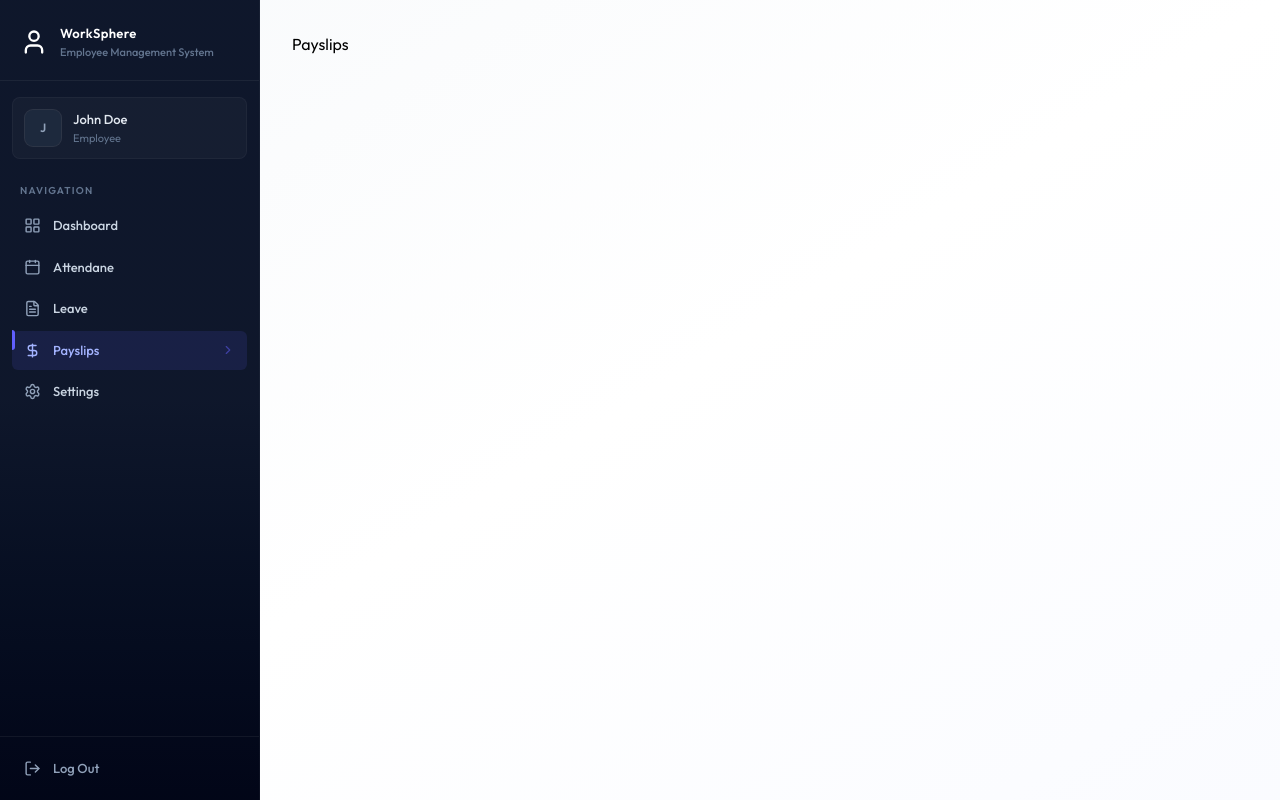
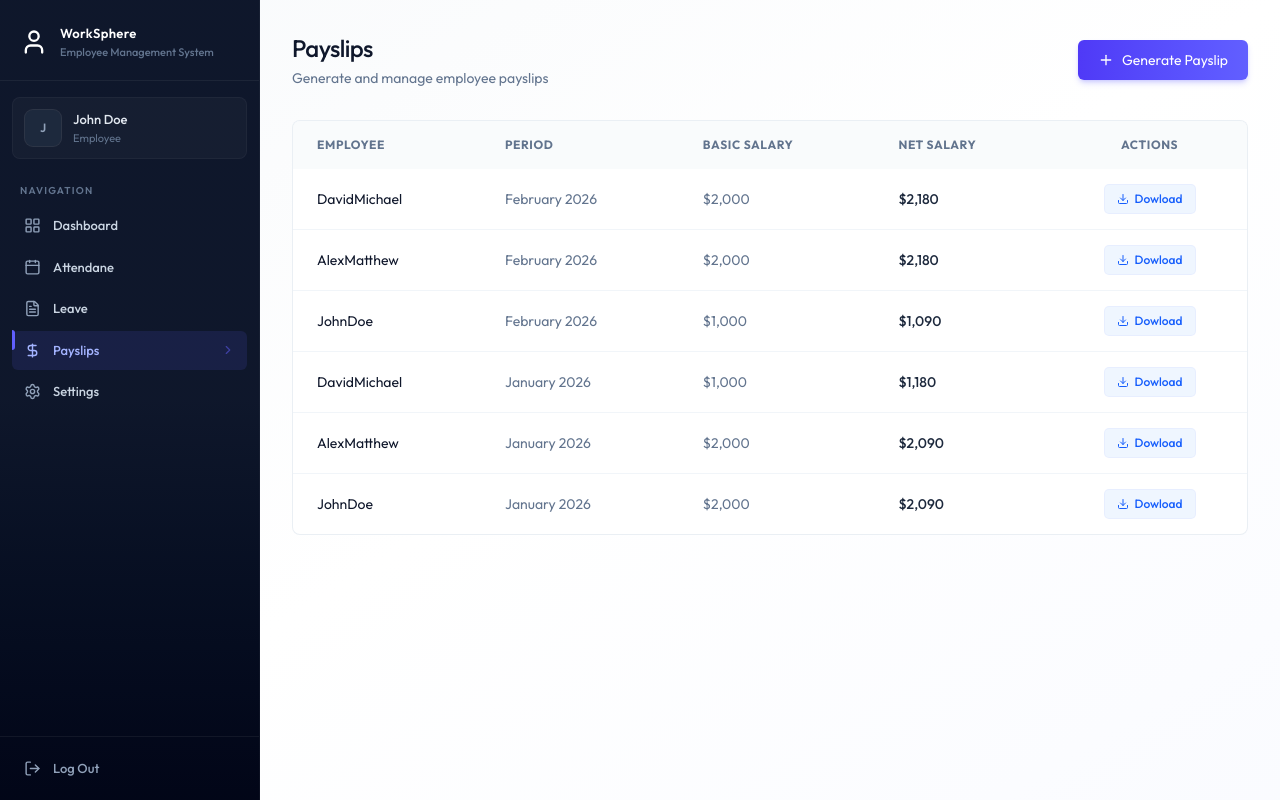
Before and after one commit to Annanyamishra04/WorkSphere, a React (Vite) app in the folder frontend/: page /payslips in a window 1280 px wide. Built offline with nearby package versions, Linux system fonts and the light colour scheme.

Commit message:
payslips page UI completed

```diff
--- /dev/null
+++ b/frontend/src/components/payslip/GeneratePayslipForm.jsx
@@ -0,0 +1,102 @@
+import { Loader2, Plus, X } from 'lucide-react'
+import React, { useState } from 'react'
+
+const GeneratePayslipForm = ({employees, onSuccess}) => {
+
+    const [isOpen , setIsOpen] = useState(false)
+    const [loading, setLoading] = useState(false)
+
+    if(!isOpen) return(
+        <button onClick={()=> setIsOpen(true)}
+        className='btn-primary flex items-center gap-2'>
+            <Plus className='w-4 h-4'/> Generate Payslip
+        </button>
+    )
+    const handleSubmit = async(e) =>{
+        e.preventDefault();
+    }
+  return (
+    <div className='fixed inset-0 bg-black/40 backdrop-blur-sm flex
+    items-center justify-center z-50 p-4'>
+        <div className='card max-w-lg w-full p-6 animate-slide-up'>
+            <div className='flex justify-between items-center mb-6'>
+                <h3 className='text-lg font-bold text-slate-900'>Generate Monthly Payslip</h3>
+                <button
+                onClick={()=> setIsOpen(false)}
+                className='text-slate-400 hover:text-slate-600 p-1'>
+                    <X size={20}/>
+                </button>
+                </div>
+                <form onClick={handleSubmit} className='space-y-4'>
+                    <div>
+                        <label className='block text-sm font-mdeium text-slate-700 mb-2'>Employee</label>
+                        <select name="employeeId" required>
+                            {employees.map((e)=>(
+                                <option key={e.id} value={e.id}>
+                                    {e.firstName} {e.lastName} ({e.position})
+                                </option>
+                            ))}
+                        </select>
+                    </div>
+
+                    <div className='grid grid-cols-2 gap-4'>
+                        <div>
+                            <label className='block text-sm font-medium text-slate-700 mb-2'>Month</label>
+                            <select name="month">
+                                {Array.from({length:12}, (_, i)=> i+1).map((m)=>(
+                                    <option key={m} value={m}>
+                                        {m}
+                                    </option>
+                                ))}
+                            </select>
+                        </div>
+
+                        <div>
+                            <label className='block text-sm font-medium text-slate-700 mb-2'>Year</label>
+                            <input type='number' name='year' defaultValue={new Date().getFullYear()}/>
+                           </div>
+                           </div>
+
+                           <div>
+                            <label className='block text-sm font-medium text-slate-700 mb-2'>Basic Salary</label>
+                            <input type='number' name='basicSalary' required placeholder='5000'/>
+                           </div>
+
+                           <div className='grid grid-cols-2 gap-4'>
+                            <div>
+                            <label className='block text-sm font-medium text-slate-700 mb-2'>Allowances</label>
+                            <input type='number' name='allowances' defaultValue="0"/>
+                           </div>
+                           <div>
+                            <label className='block text-sm font-medium text-slate-700 mb-2'>Deductions</label>
+                            <input type='number' name='deductions' defaultValue="0"/>
+                           </div>
+
+                           </div>
+
+                           <div className='flex justify-end gap-3 pt-2'>
+                            <button onClick={()=> setIsOpen(false)} type='button'
+                                className='btn-secondary'>
+                                    Cancel
+                                    </button>
+
+                                    <button disabled={loading} type='button'
+                                className='btn-primary flex items-center'>
+                                    {loading && <Loader2 className='w-4 h-4 mr-2 animate-spin' />}
+                                    Generate
+                                    </button>
+
+                           </div>
+
+
+
+                </form>
+
+        </div>
+
+
+    </div>
+  )
+}
+
+export default GeneratePayslipForm
--- /dev/null
+++ b/frontend/src/components/payslip/PayslipList.jsx
@@ -0,0 +1,88 @@
+import { format } from 'date-fns'
+import { Download } from 'lucide-react'
+import React from 'react'
+
+const PayslipList = ({payslips, isAdmin}) => {
+  return (
+    <div className='card overflow-hidden'>
+
+          <div className='overflow-x-auto'>
+            <table className='table-modern'>
+              <thead>
+                <tr>
+                    {isAdmin && <th>Employee</th>}
+                  <th>Period</th>
+                  <th>Basic Salary</th>
+                  <th>Net Salary</th>
+                  <th className='text-center'>Actions</th>
+
+                </tr>
+                </thead>
+                <tbody>
+                  {payslips.length === 0 ?(
+                    <tr>
+                      <td colSpan={isAdmin ? 5 : 4}
+                      className='text-center py-12
+                      text-slate-400'>
+                        No payslips found
+                      </td>
+                    </tr>
+                  ):(
+                    payslips.map((payslip)=>{
+
+                      return(
+                        <tr key={payslip._id || payslip.id}>
+                            {isAdmin && (
+                          <td className='text-slate-900'>
+                            {payslip.employee?.firstName}
+                            {payslip.employee?.lastName}
+                          </td>
+                            )}
+
+                           <td className='text-slate-500'>
+                            {format(new Date(payslip.year,
+                                payslip.month - 1), "MMMM yyyy")}
+
+                          </td>
+
+                          <td className='text-slate-500'>
+                            ${payslip.basicSalary?.toLocaleString()}
+
+                          </td>
+
+                          <td className='font-medium text-slate-800'>
+                            ${payslip.netSalary?.toLocaleString()}
+
+                          </td>
+
+                          <td className='text-center'>
+                            <button
+                            onClick={()=> window.open(`/print/payslips/${payslip._id || payslip.id}`)}
+                            className='inline-flex items-center px-3
+                            py-1.5 text-xs font-medium rounded text-blue-600 bg-blue-50 hover:bg-blue-100
+                            transition-colors ring-1 ring-blue-600/10'>
+                                <Download className='w-3 h-3 mr-1.5' /> Dowload
+
+                            </button>
+
+                          </td>
+
+
+
+
+                        </tr>
+                      )
+
+                    })
+                  )}
+                </tbody>
+
+            </table>
+
+          </div>
+
+        </div>
+  )
+}
+
+export default PayslipList
--- a/frontend/src/pages/Payslips.jsx
+++ b/frontend/src/pages/Payslips.jsx
@@ -1,9 +1,45 @@
+import {  useCallback, useEffect, useState } from "react"
+import { dummyEmployeeData, dummyPayslipData } from "../assets/assets";
+import Loading from "../components/Loading";
+import PayslipList from "../components/payslip/PayslipList";
+import GeneratePayslipForm from "../components/payslip/GeneratePayslipForm";
 
 
 const Payslips = () => {
+  const [payslips, setPayslips] = useState([])
+  const [employees, setEmployees] = useState([])
+  const [loading, setLoading] = useState(true);
+
+  const isAdmin = true;
+
+  const fetchPayslips = useCallback(async ()=>{
+    setPayslips(dummyPayslipData)
+    setTimeout(()=>{
+      setLoading(false);
+    }, 1000);
+  }, [])
+  useEffect(()=>{
+    fetchPayslips()
+  }, [fetchPayslips])
+
+  useEffect(()=>{
+    if(isAdmin) setEmployees(dummyEmployeeData)
+  }, [isAdmin])
+
+  if(loading) return <Loading />
+
+
   return (
-    <div>
-      Payslips
+    <div className="animate-fade-in">
+      <div className="flex flex-col sm:flex-row justify-between items-start sm:items-center gap-4 mb-8">
+        <div>
+          <h1 className="page-title">Payslips</h1>
+          <p className="page-subtitle">{isAdmin ? "Generate and manage employee payslips" : "Your payslip history"}</p>
+        </div>
+        {isAdmin && <GeneratePayslipForm employees={employees} onSuccess={fetchPayslips}/>}
+      </div>
+      <PayslipList payslips={payslips} isAdmin={isAdmin} />
+
     </div>
   )
 }
```
